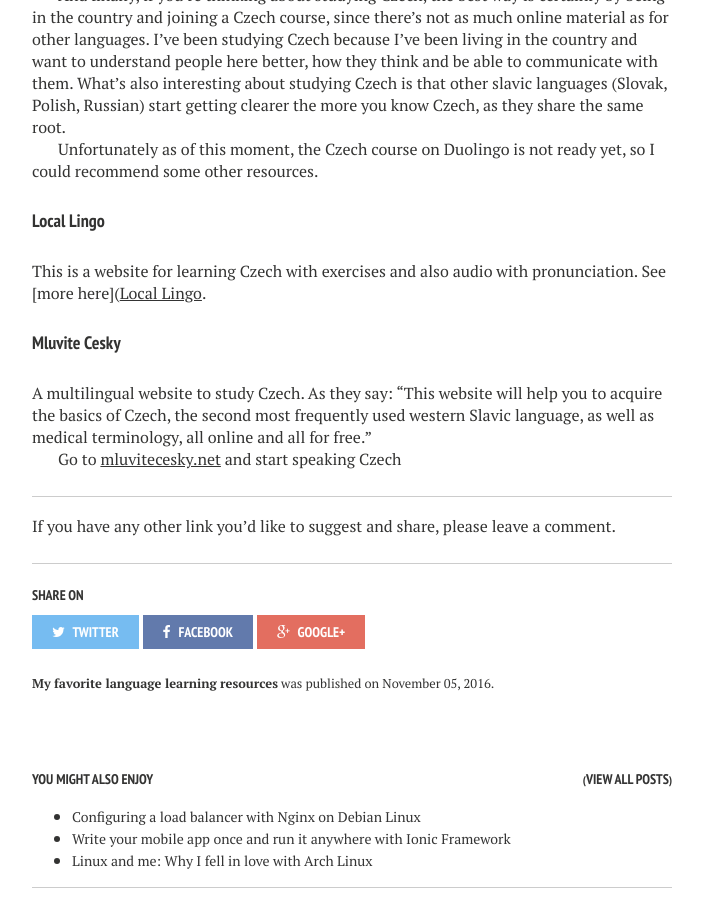
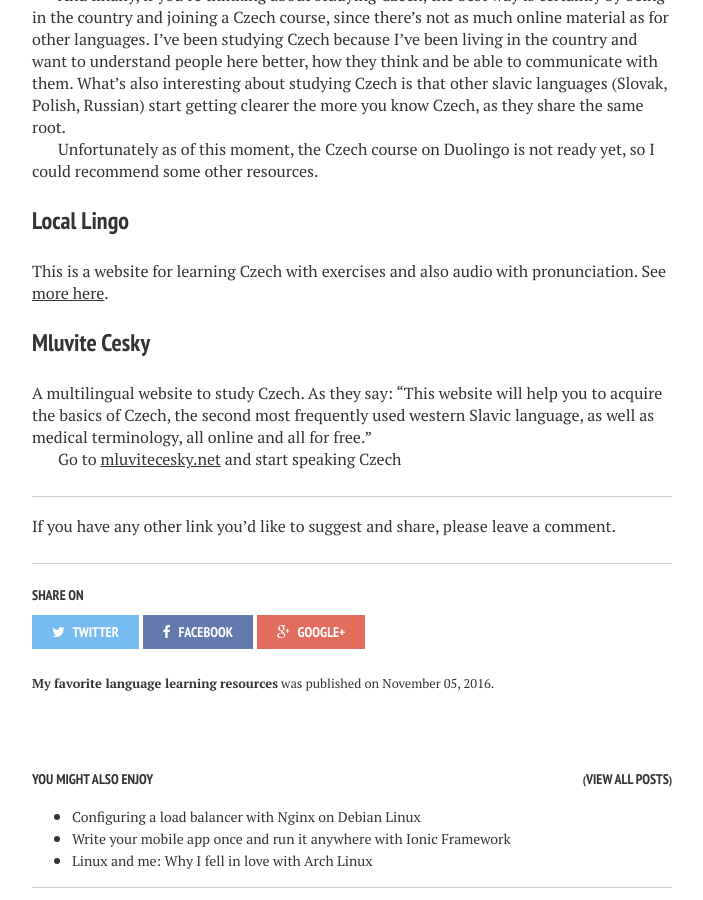
Before and after one commit to jonathas/jonathas.github.io, a Jekyll site: the page built from _posts/2016-11-05-my-favorite-language-learning-resources.markdown, in a window 1280 px wide and 900 px high, scrolled down 4132 px. Shown: the whole window, without its empty margins (288-991 px from the left). Built offline with Jekyll 4.4.1, drawn with Linux system fonts in a browser that asks for light colours; nearby versions of some CDN libraries; comment, search, counter and statistics services are not loaded.

Commit message:
Fixed post formatting

```diff
--- a/_posts/2016-11-05-my-favorite-language-learning-resources.markdown
+++ b/_posts/2016-11-05-my-favorite-language-learning-resources.markdown
@@ -16,7 +16,7 @@ Websites where you can learn many languages
 
 In these websites you can study many languages, such as English, Spanish, German, French, Italian, etc.
 
-#### Duolingo
+### Duolingo
 
 ![alt text](/images/posts/duolingo.png "Duolingo")
 
@@ -24,7 +24,7 @@ What's very interesting about Duolingo is that it uses gamification, so you get
 
 Go to [duolingo.com](https://www.duolingo.com/) to create your account, choose a language and start studying.
 
-#### Memrise
+### Memrise
 
 ![alt text](/images/posts/memrise.png "Memrise")
 
@@ -32,7 +32,7 @@ This website is so funny that you'll laugh out loud with some associations it pr
 
 It has many courses about almost any language you can think of, but it doesn't limit itself to language courses, as it also has some other course categories. It also has a mobile app with an option to download the course to practice offline.
 
-#### Ba Ba Dum
+### Ba Ba Dum
 
 ![alt text](/images/posts/babadum.png "Ba Ba Dum")
 
@@ -40,7 +40,7 @@ Ba Ba Dum is a very practical online language game, where you hear a word in the
 
 Go to [babadum.com/play](http://babadum.com/play) and have fun!
 
-#### Lyrics training
+### Lyrics training
 
 ![alt text](/images/posts/lyricstraining.png "Lyrics training")
 
@@ -53,7 +53,7 @@ English
 
 If you want to learn specifically English or to improve your knowledge, these websites are a good choice.
 
-#### Cambridge Dictionary
+### Cambridge Dictionary
 
 ![alt text](/images/posts/cambridgedic.gif "Cambridge Dictionary")
 
@@ -61,7 +61,7 @@ I took an English course in Brazil and this dictionary was used very often durin
 
 Go [here](https://dictionary.cambridge.org/) and try it with some words.
 
-#### English Language (ESL) Grammar Quizzes
+### English Language (ESL) Grammar Quizzes
 
 Test yourself with this selection of 517 free English language quizzes covering grammar, usage and vocabulary for beginner, intermediate and advanced level English students. Simply answer all of the questions in the quiz to see your score and other statistics.
 
@@ -97,11 +97,11 @@ And finally, if you're thinking about studying Czech, the best way is certainly
 
 Unfortunately as of this moment, the Czech course on Duolingo is not ready yet, so I could recommend some other resources.
 
-#### Local Lingo
+### Local Lingo
 
-This is a website for learning Czech with exercises and also audio with pronunciation. See [more here]([Local Lingo](http://www.locallingo.com/).
+This is a website for learning Czech with exercises and also audio with pronunciation. See [more here](http://www.locallingo.com/).
 
-#### Mluvite Cesky
+### Mluvite Cesky
 
 A multilingual website to study Czech. As they say: "This website will help you to acquire the basics of Czech, the second most frequently used western Slavic language, as well as medical terminology, all online and all for free."
 
```
